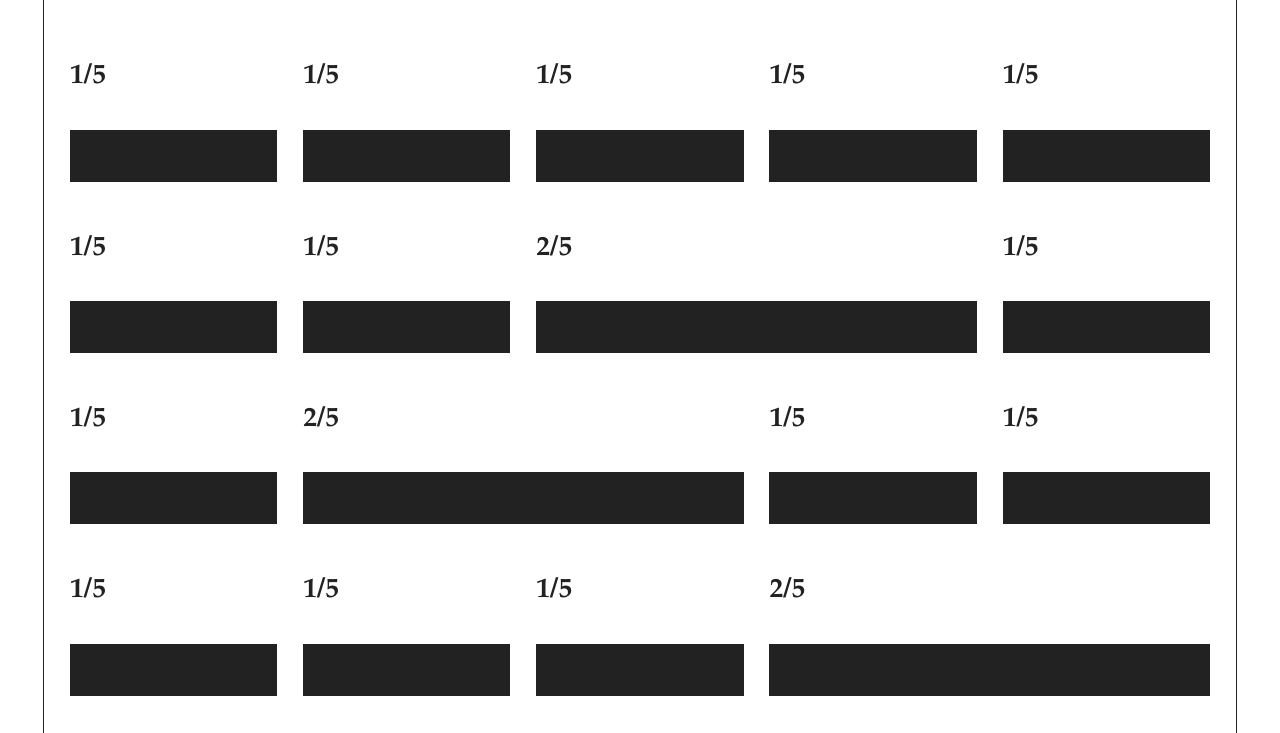
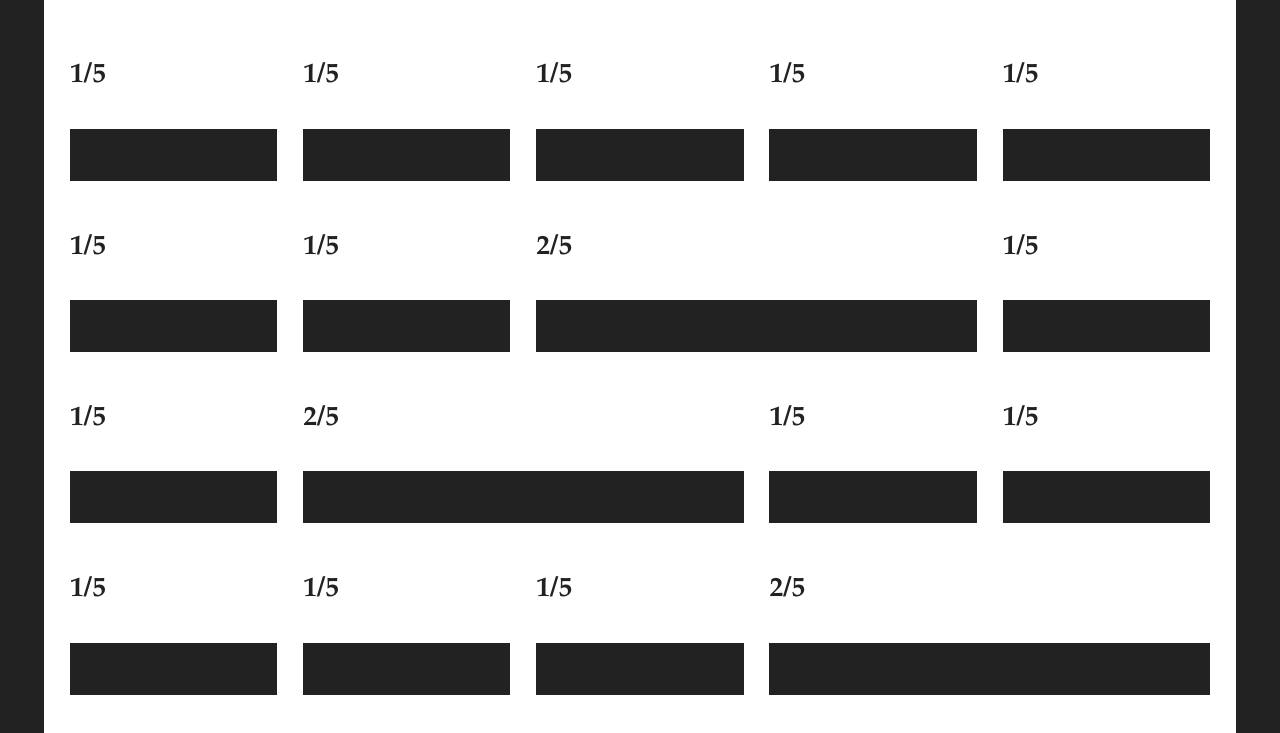
Before and after one commit to kenhty/Natural, a plain HTML site: page demo.htm in a window 1280 px wide. Shown: the part 130-863 px from the top of the page. Drawn offline with Linux system fonts and the light colour scheme.

Commit message:
change background-color

```diff
--- a/demo.htm
+++ b/demo.htm
@@ -13,12 +13,16 @@
     <link rel='stylesheet' type='text/css' href='natural.css'>
     <style type="text/css">
         .container {
-            border: 1px solid #222;
+            background-color: #fff;
         }
 
         .grid-example p {
             background-color: #222;
             min-height: 3.236em;
+        }
+
+        body {
+            background-color: #222;
         }
     </style>
 </head>
```
